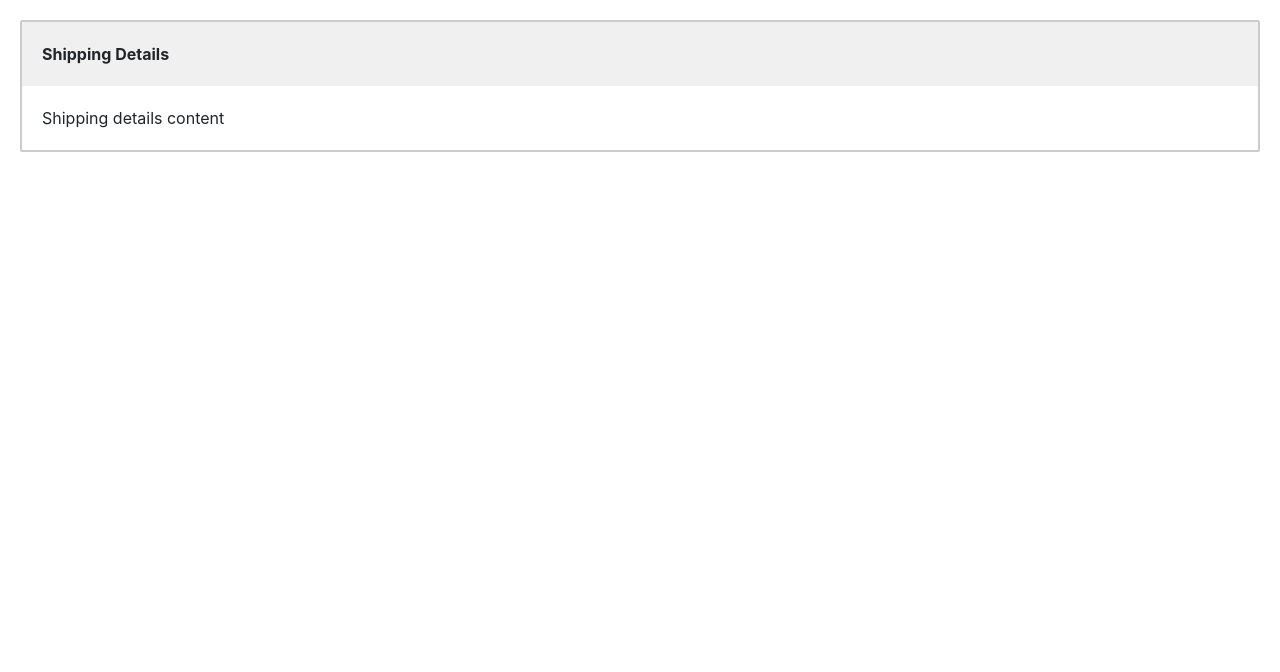
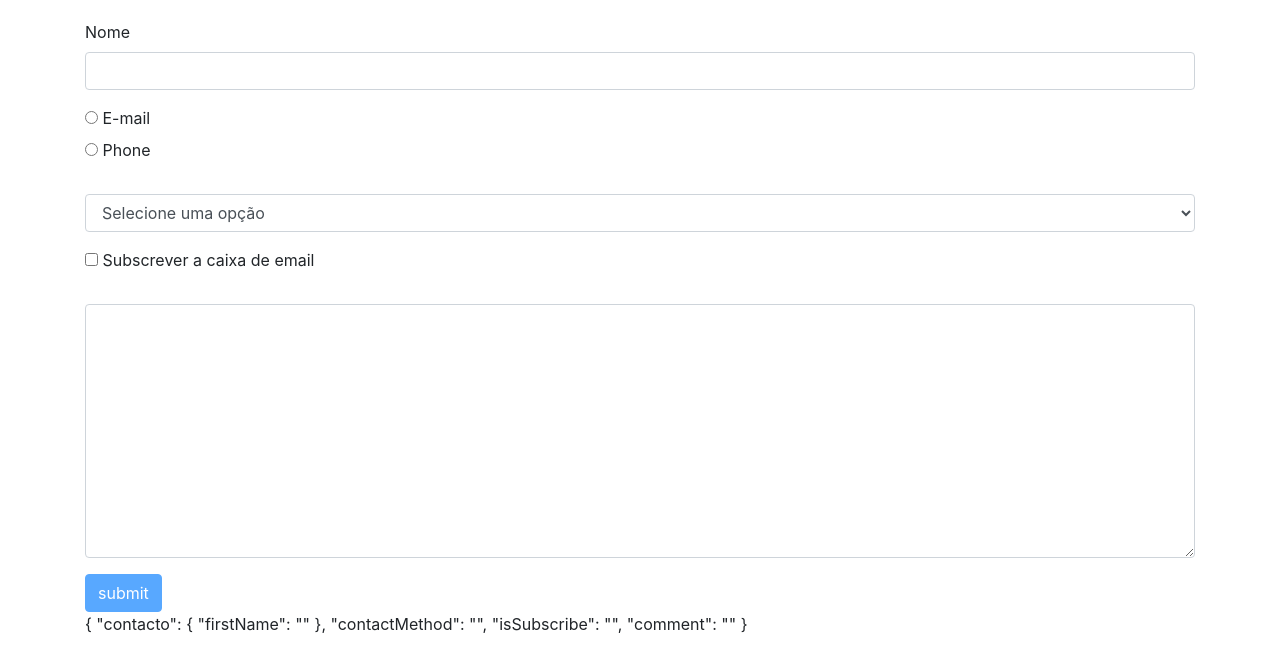
Before and after one commit to amarildo18/mosh-trainning, an Angular app: page / in a window 1280 px wide. Shown: the top 672 px of the page. Built offline with nearby package versions, Linux system fonts and the light colour scheme.

Commit message:
Building template driven forms

```diff
--- a/src/app/app.component.html
+++ b/src/app/app.component.html
@@ -2,6 +2,4 @@
 <!-- <app-authors></app-authors> -->
 <!-- <app-favorite [isFavorite]="post.isFavorite" (isFavoritechange)="isFavoriteChanged($event)"></app-favorite> -->
 
-<zippy title="Shipping Details">
-  Shipping details content
-</zippy>
+<app-contact-form></app-contact-form>
--- a/src/app/app.module.ts
+++ b/src/app/app.module.ts
@@ -13,6 +13,7 @@ import { FavoriteComponent } from './favorite/favorite.component';
 import { BootstrapPanelComponent } from './bootstrap-panel/bootstrap-panel.component';
 import { InputFormatDirective } from './directives/input-format.directive';
 import { ZippyComponent } from './zippy/zippy.component';
+import { ContactFormComponent } from './contact-form/contact-form.component';
 
 @NgModule({
   declarations: [
@@ -24,7 +25,8 @@ import { ZippyComponent } from './zippy/zippy.component';
     FavoriteComponent,
     BootstrapPanelComponent,
     InputFormatDirective,
-    ZippyComponent
+    ZippyComponent,
+    ContactFormComponent
   ],
   imports: [
     BrowserModule,
--- /dev/null
+++ b/src/app/contact-form/contact-form.component.css
@@ -0,0 +1,3 @@
+.form-control.ng-invalid.ng-dirty.ng-touched{
+  border:2px solid red;
+}
--- /dev/null
+++ b/src/app/contact-form/contact-form.component.html
@@ -0,0 +1,48 @@
+<div class="container">
+  <form #f="ngForm" ngForm (ngSubmit)="sendForm(f)">
+
+    <div ngModelGroup="contacto" #contacto="ngModelGroup">
+      <div class="form-group">
+        <label for="firstName">Nome</label>
+        <input required type="text" id="firstName" name="firstName"
+        class="form-control"
+        #name="ngModel"
+        minlength="3"
+        pattern="Amarildo"
+        ngModel (change)="log(name)"
+        >
+        <div class="alert alert-danger" *ngIf="name.invalid && name.touched">
+          <div *ngIf="name.errors.required">Este campo é obrigatório</div>
+          <div *ngIf="name.errors.minlength">No minimo {{name.errors.minlength.requiredLength}} caracteres exigidos</div>
+          <div *ngIf="name.errors.pattern">Não obedece o padrão</div>
+        </div>
+      </div>
+    </div>
+    <div class="radio" *ngFor="let method of contactMethods">
+      <label for="contactMethod">
+        <input type="radio" [value]="method.id" name="contactMethod" ngModel> {{method.name}}
+      </label>
+    </div>
+    <div class="form-group">
+      <label for="contactMethod"></label>
+      <select name="contactMethod" id="contactMethod" class="form-control" ngModel>
+        <option value="" selected>Selecione uma opção</option>
+        <option [value]="method.id" *ngFor="let method of contactMethods">{{method.name}}</option>
+      </select>
+    </div>
+    <div class="checkbox">
+      <label for="isSubscribe">
+        <input type="checkbox" name="isSubscribe" ngModel> Subscrever a caixa de email
+      </label>
+    </div>
+    <div class="form-group">
+      <label for="comment"></label>
+      <textarea name="" id="comment" name="comment" cols="30" rows="10" class="form-control" ngModel></textarea>
+    </div>
+
+    <button class="btn btn-primary" type="submit" [disabled]="!f.valid">submit</button>
+  </form>
+  <p>
+    {{f.value | json}}
+  </p>
+</div>
--- /dev/null
+++ b/src/app/contact-form/contact-form.component.ts
@@ -0,0 +1,28 @@
+import { Component, OnInit } from '@angular/core';
+
+@Component({
+  selector: 'app-contact-form',
+  templateUrl: './contact-form.component.html',
+  styleUrls: ['./contact-form.component.css']
+})
+export class ContactFormComponent implements OnInit {
+
+  contactMethods = [
+    {id: 1, name: 'E-mail'},
+    {id: 2, name: 'Phone'}
+  ];
+
+  constructor() { }
+
+  ngOnInit(): void {
+  }
+
+  log(valor: any): void{
+    console.log( valor );
+  }
+
+  sendForm(f): void{
+    console.log(f.value);
+  }
+
+}
--- a/src/styles.css
+++ b/src/styles.css
@@ -5,3 +5,7 @@
 body{
   padding: 20px;
 }
+
+.form-control.ng-invalid.ng-dirty.ng-touched{
+  border:2px solid red !important;
+}
```
